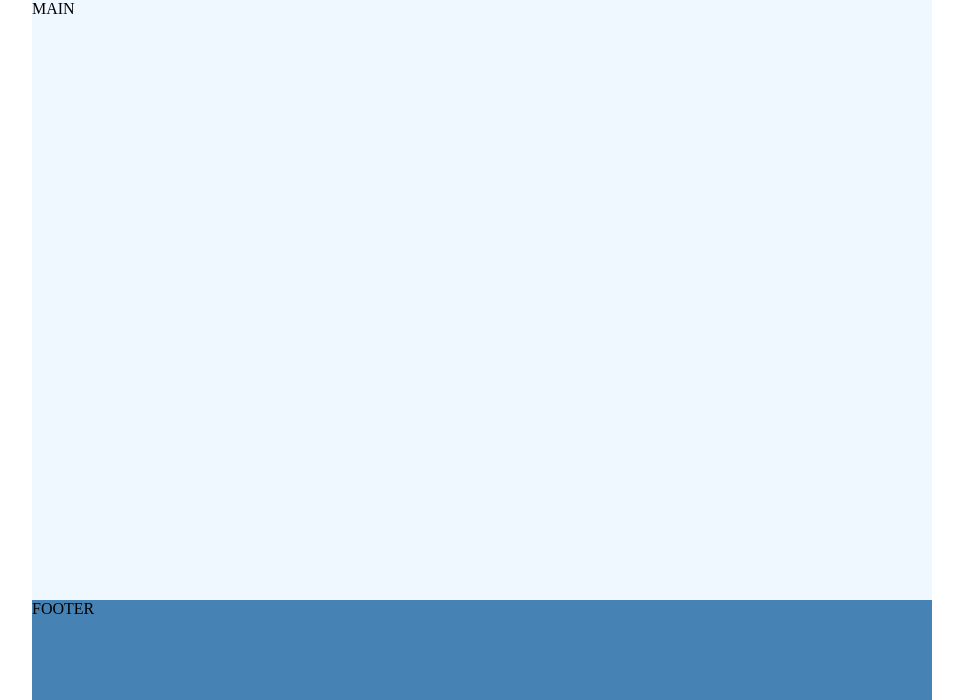
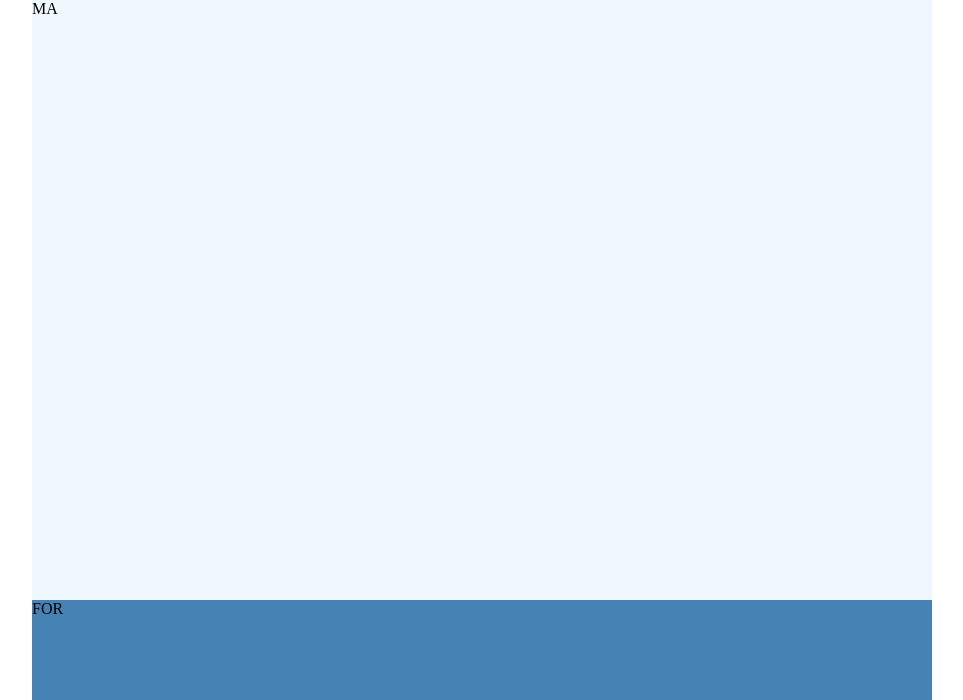
Before and after one commit to claudiaesquivel/crudapw, a PHP site: page / in a window 1280 px wide. Shown: the part 200-900 px from the top of the page, without its empty margins (158-1121 px from the left). Run offline with PHP 8.4, Linux system fonts and the light colour scheme.

```diff
--- a/index.php
+++ b/index.php
@@ -16,7 +16,7 @@
 			<li><a href="admin.php">Admin</a></li>
 		</ul>
 	</nav>
-	<main>MAIN</main>
-	<footer>FOOTER</footer>
+	<main>MA</main>
+	<footer>FOR</footer>
 </body>
 </html>
```
